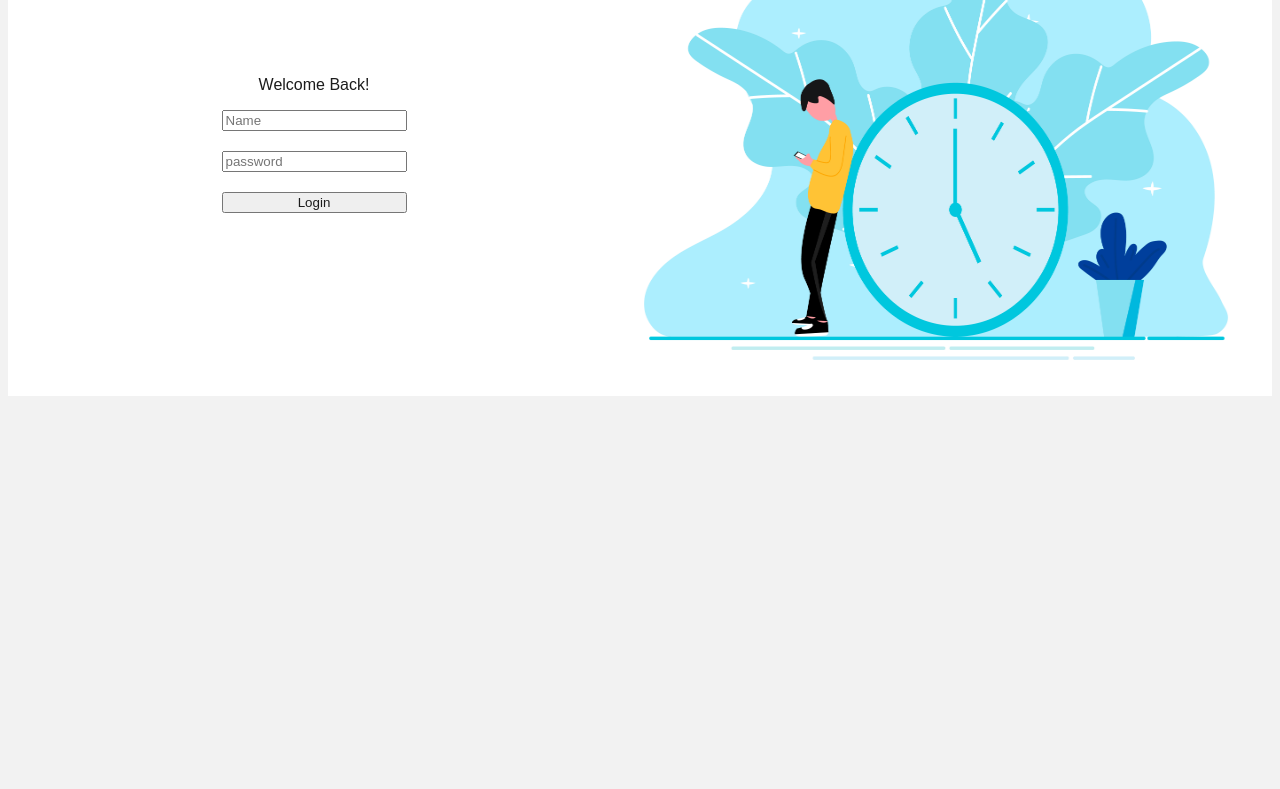
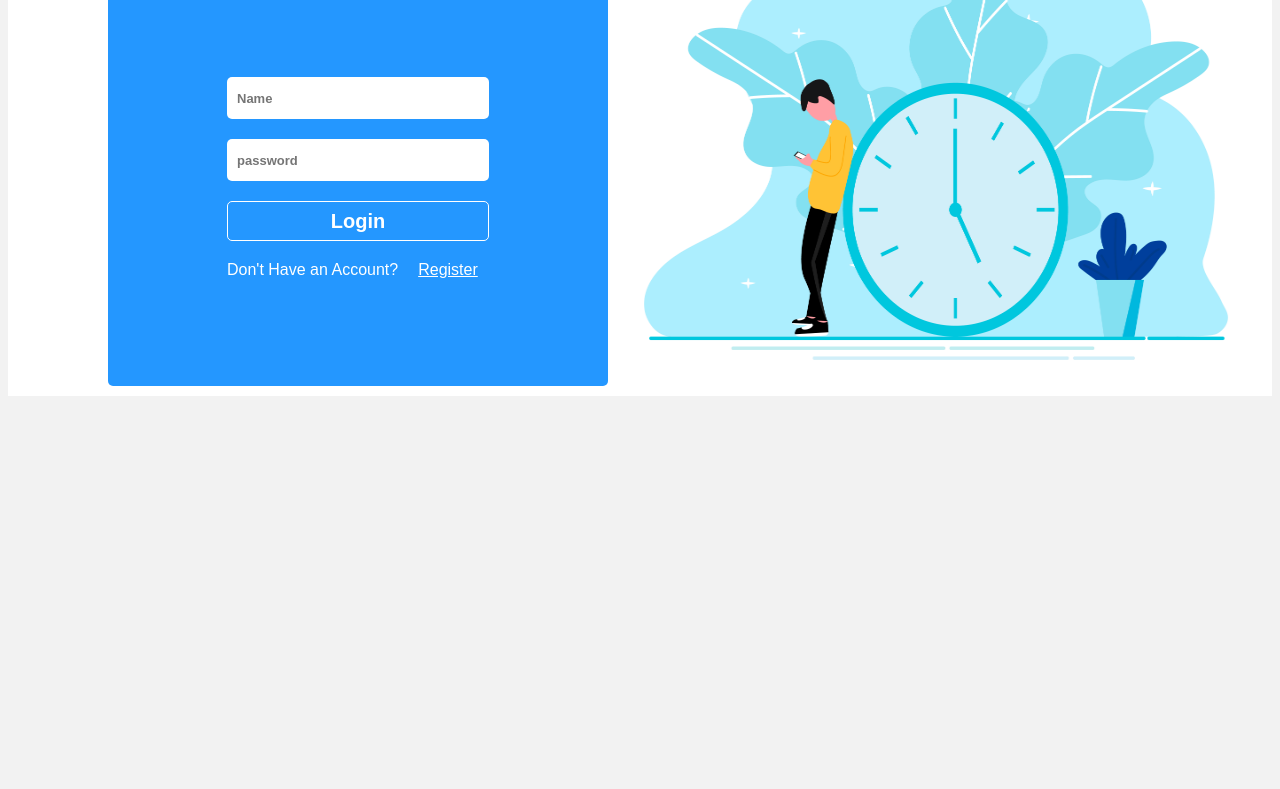
Before and after one commit to RitikRaunakSharma/Front, a plain HTML site: page login.html in a window 1280 px wide. Shown: the part 204-993 px from the top of the page. Drawn offline with Linux system fonts and the light colour scheme.

Commit message:
login-page

```diff
--- a/login.html
+++ b/login.html
@@ -24,9 +24,14 @@
         <div class="login-form">
             <p class="Welcome">Welcome Back!</p>
             <div class="details">
-                <input type="text" placeholder="Name">
-                <input type="text" placeholder="password">
+                <input class="input" type="text" placeholder="Name">
+                <input class="input" type="text" placeholder="password">
                 <button class="login-btn">Login</button>
+                <div class="register">
+                    <p>Don't Have an Account?</p>
+                    <a  href="">Register</a>
+                </div>
+
             </div>
 
         </div>
--- a/public/style.css
+++ b/public/style.css
@@ -98,18 +98,63 @@ h2{
 
 }
 .login-form{
+    border-radius: 5px;
+    margin-left: 100px;
+    background-color: #2497ff;
     display: flex;
     flex-direction: column;
-    justify-content: center;
     align-items: center;
-    width: 100%;
+    width:500px;
     height:500px;
 }
-.welcome{
-   font-size: 50px;
+.Welcome{
+    margin-bottom: 80px;
+   font-size: 40px;
+   border: solid;
+   border-radius: 1px;
+   padding: 10px;
+   font-family: 'poppins' , sans-serif;
+   font-weight: bold;
+   border-radius: 10px;
+   color: white;
+   border-color: white;
 }
 .details{
     display: flex;
     flex-direction: column;
     gap: 20px;
 }
+.input{
+    border: none;
+    width: 250px;
+    height: 40px;
+    border-radius: 5px;
+    padding-left: 10px;
+    font-size: 13px;
+    font-weight: bold;
+}
+.login-btn{
+    border: solid;
+    border-width: 1px;
+    height: 40px;
+    background-color: #2497ff;
+    border-color: white;
+    border-radius: 5px;
+    font-size: 20px;
+    color: white;
+    font-weight: bold;
+    cursor: pointer;
+}
+.register > p{
+    color: white;
+    margin: 0px;
+}
+.register{
+    display: flex;
+    flex-direction: row;
+    gap: 20px;
+}
+.register > a {
+    color: white;
+    text-decoration: underline;
+}
```
